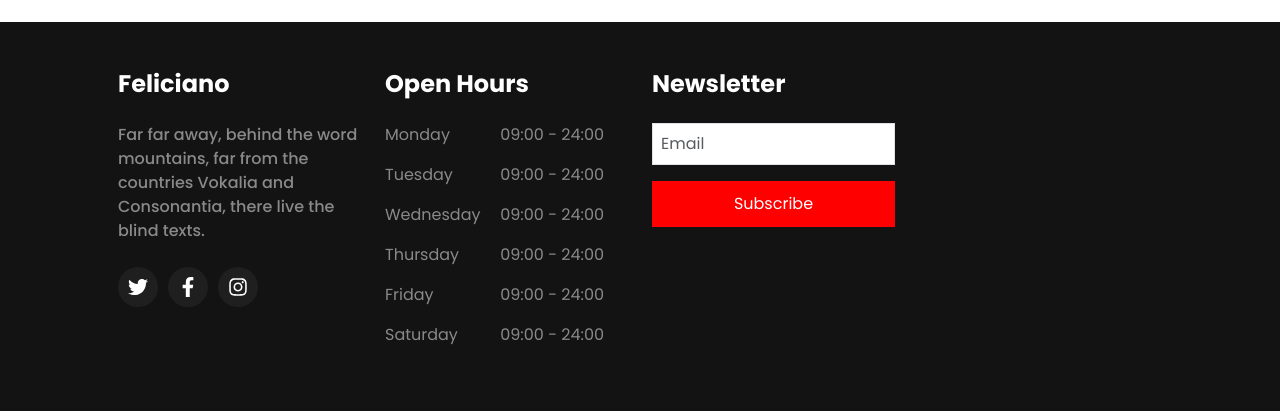
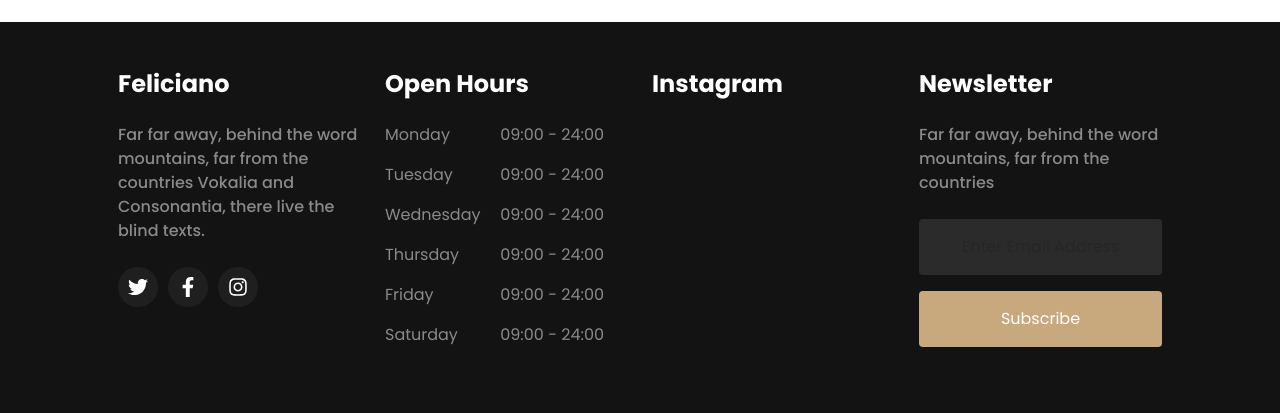
Before and after one commit to AllSparkTech100/test, a React (Vite) app: page / in a window 1280 px wide. Shown: the part 5807-6220 px from the top of the page. Built offline with nearby package versions, Linux system fonts and the light colour scheme.

Commit message:
Add files via upload

```diff
--- a/src/Components/Footer.jsx
+++ b/src/Components/Footer.jsx
@@ -8,7 +8,7 @@ function Footer() {
       <Container className="mt-5 text-muted footer_carrier" fluid>
         <Container className="mt-5 p-5 text-white">
           <Row>
-            <Col md={3} sm={6}>
+            <Col md={3} sm={6} className="mb-5">
               <h4 className="mb-4 fw-bold text-white">Feliciano</h4>
               <div className="mb-4 text-white-50 foot_intro fw-medium">
                 <p>
@@ -28,7 +28,7 @@ function Footer() {
                 </div>
               </div>
             </Col>
-            <Col md={3} sm={6}>
+            <Col md={3} sm={12} className="mb-5">
               <h4 className="mb-4 fw-bold text-white">Open Hours</h4>
               <div className="hours text-white-50 ">
                 <p className="d-flex align-items-center justify-content-between ">
@@ -53,21 +53,31 @@ function Footer() {
               </div>
             </Col>
 
-            <Col md={3} sm={6}>
-            <h4 className="mb-4 fw-bold text-white">Newsletter</h4>
+            <Col md={3} sm={6} xs={12} className="mb-5">
+              <h4 className="mb-4 fw-bold text-white">Instagram</h4>
 
+            </Col>
+
+            <Col md={3} sm={6} className="mb-5">
+              <h4 className="mb-4 fw-bold text-white">Newsletter</h4>
+
+              <div className="mb-4 text-white-50 foot_intro fw-medium">
+                <p>
+                  Far far away, behind the word mountains, far from the countries
+                </p>
+                </div>
               <div className="sub_form">
                 <Form.Group controlId="formGridEmail">
                   <Form.Control
                     type="email"
-                    className="shadow-none rounded-0 p-2"
-                    placeholder="Email"
+                    className="shadow-none text-center border-0 rounded-1 p-3"
+                    placeholder="Enter Email Address"
                     required
                   />
                 </Form.Group>
                 <div className="sub_btn mt-3">
                   <Button
-                    className="border-0 rounded-0 btn_sub shadow-none"
+                    className="border-0 rounded-1 btn_sub shadow-none"
                     type="submit"
                   >
                     Subscribe
--- a/src/Components/button.scss
+++ b/src/Components/button.scss
@@ -10,20 +10,20 @@ img {
   letter-spacing: 10px;
 }
 
-.footer_carrier{
+.footer_carrier {
   background: $foot;
   font-family: $font;
-  .foot_intro{
-    p{
+  .foot_intro {
+    p {
       font-size: 1rem;
     }
   }
-  .circle_socials{
+  .circle_socials {
     width: 65%;
     display: flex;
     align-items: center;
     justify-content: flex-start;
-    .circle_content{
+    .circle_content {
       margin-right: 10px;
       padding: 10px;
       // height: 30px;
@@ -35,10 +35,20 @@ img {
       background-color: $socials;
     }
   }
-  .btn_sub{
-    // padding: .9rem 6rem;
-    background-color: red;
-    width: 100%;
+
+  .sub_form {
+    text-align: center;
+    input{
+      background: #2C2B2B;
+      color: $pure;
+    }
+    .sub_btn {
+      .btn_sub {
+        padding: 1rem;
+        background-color: $present;
+        width: 100%;
+      }
+    }
   }
 }
 
--- a/src/__variable.scss
+++ b/src/__variable.scss
@@ -45,7 +45,9 @@ $fontFamily: "Great Vibes", cursive;
     color: $pure;
   }
 }
-
+::placeholder{
+  color: $pure;
+}
 .form_carrier {
   background: $pure;
   width: 50%;
```
